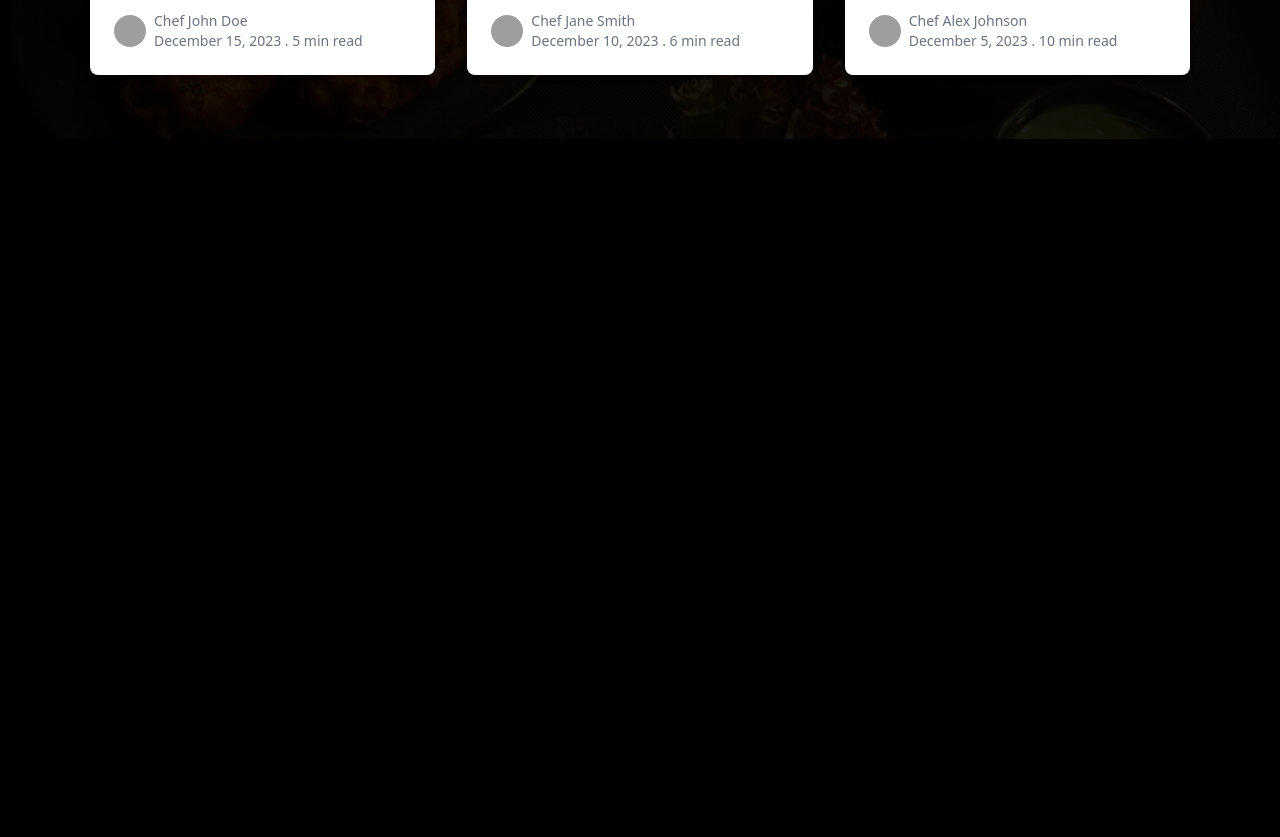
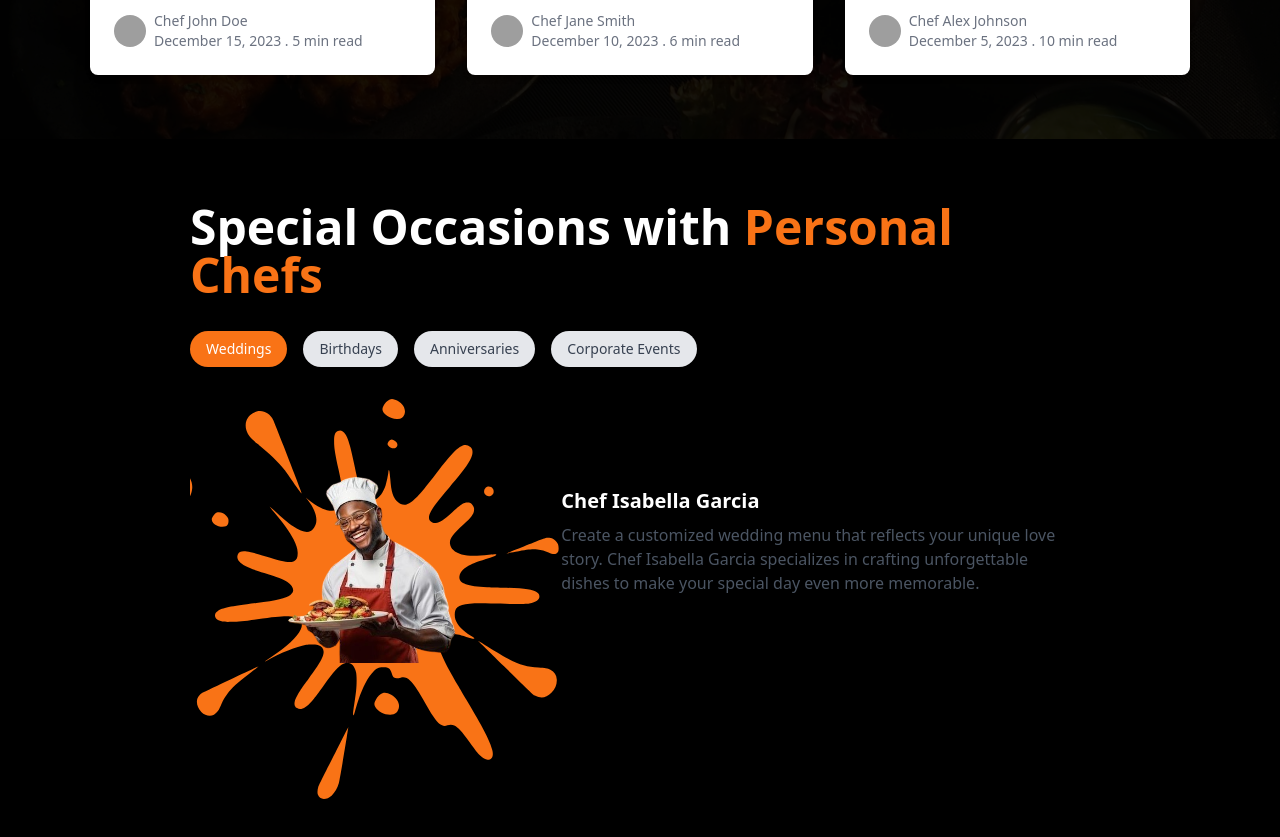
Before and after one commit to naomirono/Catering_app, a React (Vite) app in the folder client/: page / in a window 1280 px wide. Shown: the part 3620-4457 px from the top of the page. Before the commit the page ends 3759 px from the top, so only its background shows below. Built offline with nearby package versions, Linux system fonts and the light colour scheme; grey boxes are pictures that could not be loaded.

Commit message:
import special occasion component

```diff
--- a/client/src/App.jsx
+++ b/client/src/App.jsx
@@ -4,6 +4,7 @@ import FeaturedChefsSection from './components/Layout/Featured/FeaturedChefsSect
 import HowItWorks from './components/Layout/HowItWorks/HowItWorks'
 import Blog from './components/Layout/Blog/Blog'
 import FeaturedMenus from './components/Layout/Featured/FeaturedMenu'
+import SpecialOccasions from './components/Layout/SpecialOcassion/SpecialOccasion'
 
 function App() {
 
@@ -15,6 +16,7 @@ function App() {
       <FeaturedChefsSection/>
       <FeaturedMenus/>
       <Blog/>
+      <SpecialOccasions/>
 
 
       </>
```
